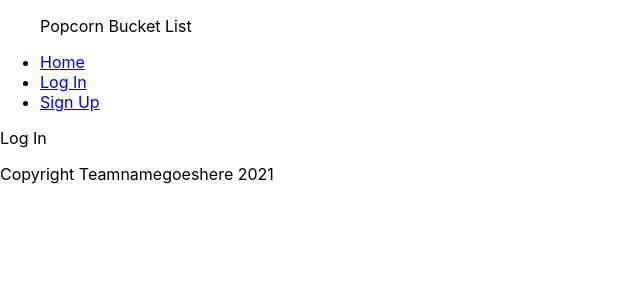
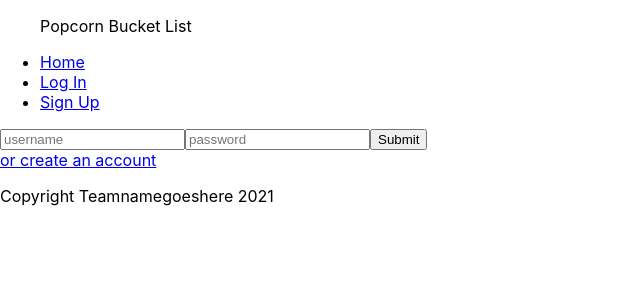
Before and after one commit to teamnamegoeshere/fullstack-frontend, a React (Create React App) app: page /log-in in a window 1280 px wide. Shown: the top 300 px of the page, without its empty margins (0-640 px from the left). Built offline with nearby package versions, Linux system fonts and the light colour scheme; no server answers.

Commit message:
comment code for form in sign up, create log in page

```diff
--- a/src/scenes/auth/log-in/index.jsx
+++ b/src/scenes/auth/log-in/index.jsx
@@ -1 +1,68 @@
-export const LogIn = () => <p>Log In</p>
+import { useState } from "react"
+import { Link } from "react-router-dom";
+import { useHistory } from "react-router-dom"
+
+
+
+// grab backend to use based on environment
+import { backend } from '../../../data'
+
+export const LogIn = () => {
+    const [username, setUsername] = useState("")
+    const [password, setPassword] = useState("")
+    const [loading, setLoading] = useState(false)
+    const [errorMessage, setErrorMessage] = useState("")
+
+    const history = useHistory()
+
+    /* sends username and password to the Rails Backend /auth/log_in route
+    */
+    const logIn = async (e) => {
+        // prevent default form behaviour
+        e.preventDefault()
+        // set loading state to true
+        setLoading(true)
+        // unset error message
+        setErrorMessage("")
+        // send post request to the backend
+        try {
+            const { data } = await backend.post("/auth/log_in", {
+                username,
+                password,
+            })
+
+            // if success:
+            // save JWT to local storage
+            localStorage.setItem('jwt', data.jwt)
+            // redirect to home page
+            history.push("/")
+        } catch (error) {
+            // If Fail:
+            // display error message to the user
+            setErrorMessage(error.message)
+            // stop loading
+            setLoading(false)
+        }
+
+    }
+
+return (
+    // error messages and initial loading
+    <>
+    {errorMessage}
+    {loading && <p>Loading...</p>}
+
+    {/* Login form */}
+    <form onSubmit={logIn}>
+        <input onChange={(e) => setUsername(e.target.value)} value={username}
+        id="username" placeholder="username" />
+        <input type="password" onChange={(e) => setPassword(e.target.value)}
+        value={password} id="password" placeholder="password" />
+        <input type="submit" value="Submit" />
+    </form>
+
+    {/* Link to Sign Up */}
+    <Link to="/sign-up">or create an account</Link>
+    </>
+)
+}
--- a/src/scenes/auth/sign-up/index.jsx
+++ b/src/scenes/auth/sign-up/index.jsx
@@ -63,7 +63,7 @@ return (
     {errorMessage}
     {loading && <p>Loading...</p>}
 
-
+    {/* Sign up form */}
     <form onSubmit={signUp}>
         <input onChange={(e) => setFirstName(e.target.value)} value={firstName}
         id="firstName" placeholder="first name" />
```
